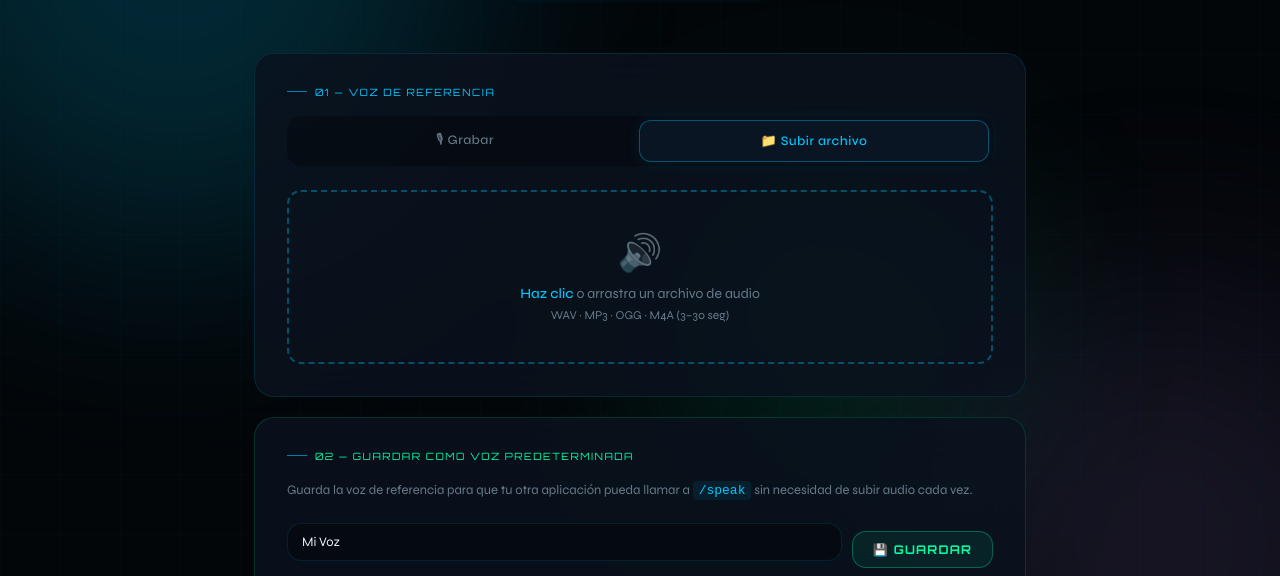
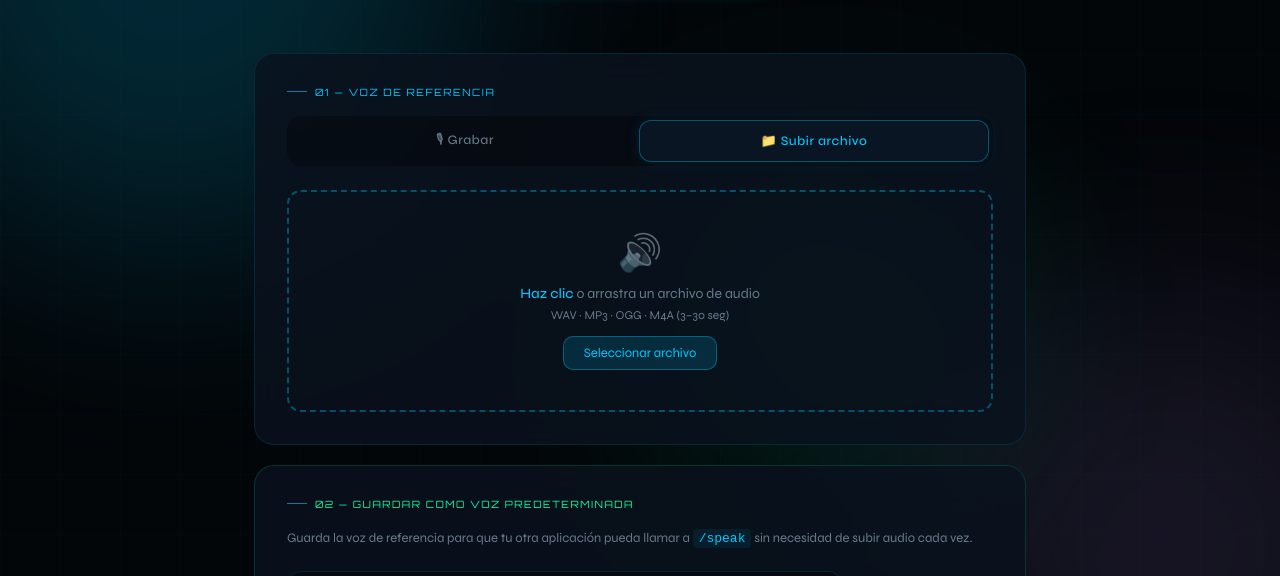
Before and after one commit to hgpublicreativa-ux/voiceclone-ai, a plain HTML site: page frontend/index.html in a window 1280 px wide. Both pictures are taken after a click on the button "📁 Subir archivo". Shown: the part 186-762 px from the top of the page. Drawn offline with Linux system fonts and the light colour scheme; no server answers.

Commit message:
fix: explicit file input trigger for upload on web browsers

```diff
--- a/frontend/index.html
+++ b/frontend/index.html
@@ -715,11 +715,12 @@
 
     <!-- Upload panel -->
     <div id="panelUpload">
-      <div class="upload-area visible" id="uploadArea">
-        <input type="file" id="uploadInput" accept="audio/*" onchange="handleUpload(event)">
+      <div class="upload-area visible" id="uploadArea" onclick="document.getElementById('uploadInput').click()">
+        <input type="file" id="uploadInput" accept="audio/*" onchange="handleUpload(event)" style="display:none;">
         <div class="upload-icon">🔊</div>
         <p class="upload-text"><strong>Haz clic</strong> o arrastra un archivo de audio</p>
         <p class="upload-text" style="margin-top:6px;font-size:12px;">WAV · MP3 · OGG · M4A (3–30 seg)</p>
+        <button onclick="event.stopPropagation(); document.getElementById('uploadInput').click();" style="margin-top:14px; padding:8px 20px; background:rgba(0,200,255,0.15); border:1px solid var(--border-glow); border-radius:10px; color:var(--accent); cursor:pointer; font-family:'Syne',sans-serif; font-size:13px;">Seleccionar archivo</button>
       </div>
       <div class="file-selected" id="fileSelected">
         <span style="font-size:20px;">🔊</span>
```
